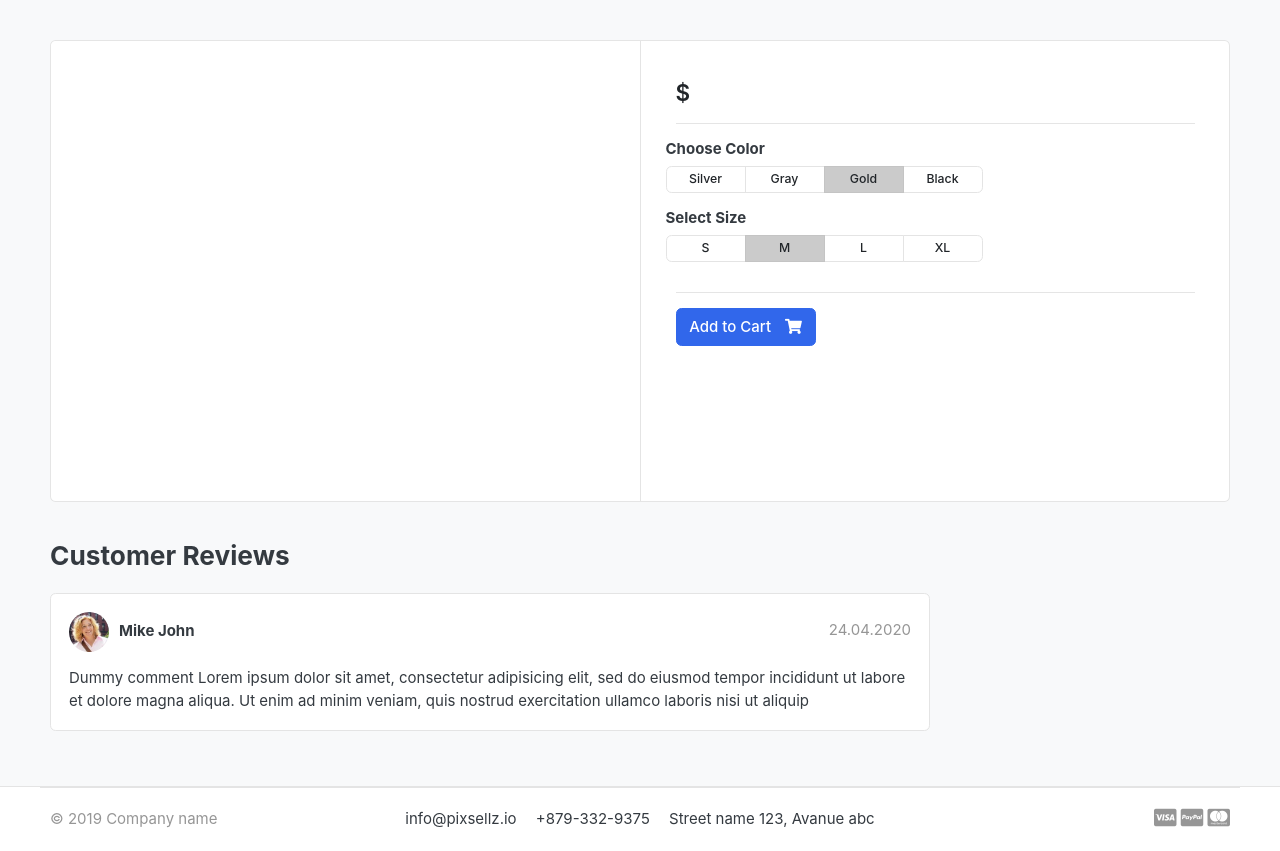
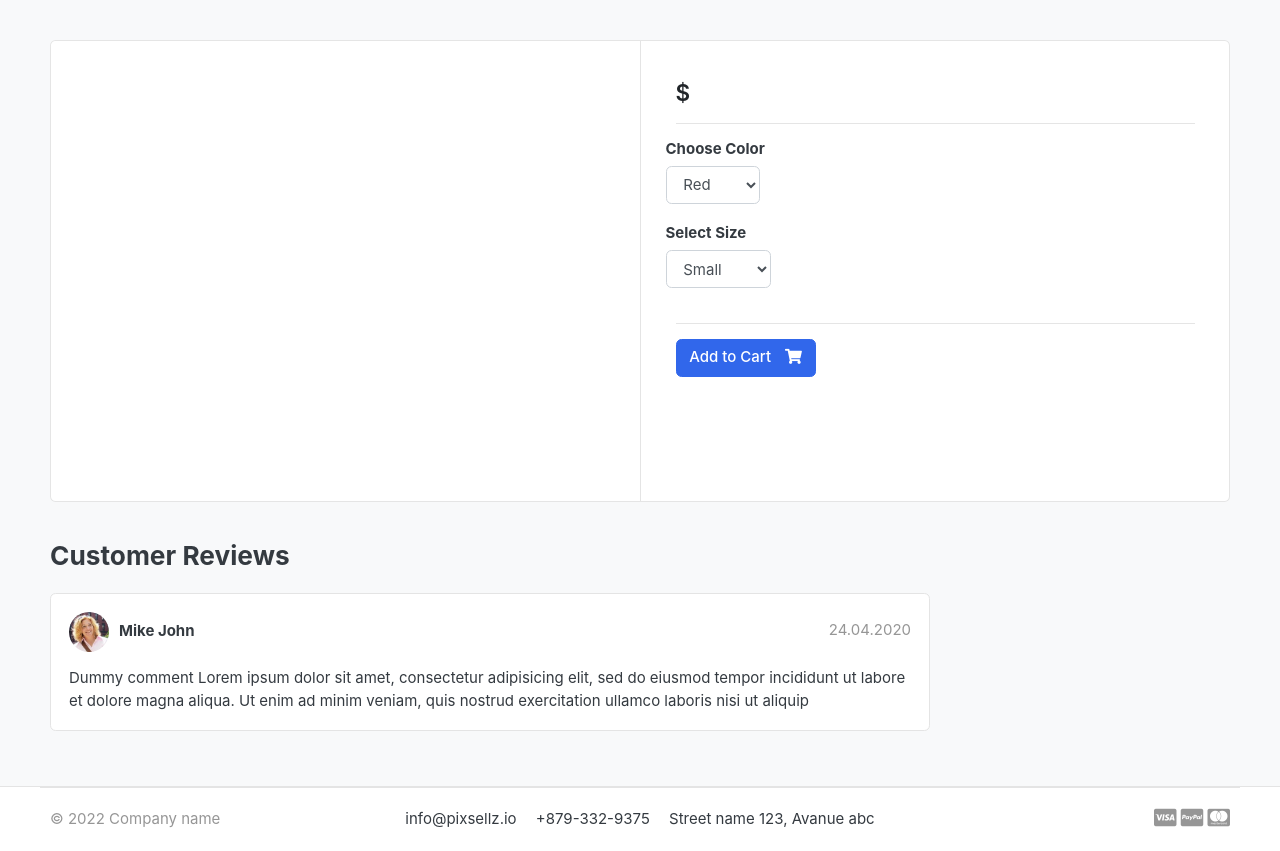
Before and after one commit to mushfiqur-rahman/EcommerceDjango, a Django app: template templates/store/product_detail.html in a window 1280 px wide. Shown: the part 118-969 px from the top of the page. Run offline with Django 4.2, Linux system fonts and the light colour scheme; the template is opened without the code that fills it, so the values that code supplies are empty; some libraries are stand-ins or nearby versions; some web fonts are replaced.

Commit message:
product variation add

```diff
--- a/carts/views.py
+++ b/carts/views.py
@@ -1,3 +1,4 @@
+from django.http import HttpResponse
 from django.shortcuts import render, redirect, get_object_or_404
 from store.models import Product
 from .models import Cart, CartItem
@@ -14,6 +15,11 @@ def _cart_id(request):
 
 
 def add_cart(request, product_id):
+    color = request.GET['color']
+    size = request.GET['size']
+    return HttpResponse(color+ ' '+size)
+    exit()
+
     product = Product.objects.get(id=product_id)  # get the product
     try:
         cart = Cart.objects.get(cart_id=_cart_id(request))  # get the cart using the cart_id present in the session
--- a/templates/includes/footer.html
+++ b/templates/includes/footer.html
@@ -3,7 +3,7 @@
 	<div class="container">
 		<section class="footer-bottom border-top row">
 			<div class="col-md-2">
-				<p class="text-muted"> &copy 2019 Company name </p>
+				<p class="text-muted"> &copy <script>document.write(new Date().getFullYear())</script> Company name </p>
 			</div>
 			<div class="col-md-8 text-md-center">
 				<span  class="px-2">info@pixsellz.io</span>
--- a/templates/store/product_detail.html
+++ b/templates/store/product_detail.html
@@ -17,6 +17,7 @@
                         </article> <!-- gallery-wrap .end// -->
                     </aside>
                     <main class="col-md-6 border-left">
+                        <form action="{% url 'add_cart' single_product.id %}">
                             <article class="content-body">
 
                                 <h2 class="title">{{ single_product.product_name }}</h2>
@@ -32,39 +33,26 @@
                                 <div class="row">
                                     <div class="item-option-select">
                                         <h6>Choose Color</h6>
-                                    <div class="btn-group btn-group-sm btn-group-toggle" data-toggle="buttons">
-                                        <label class="btn btn-light">
-                                            <input type="radio" name="radio_color"> Silver
+                                        <label>
+                                            <select name="color" class="form-control">
+                                                <option value="red">Red</option>
+                                                <option value="yellow">Yellow</option>
+                                                <option value="green">Green</option>
+                                            </select>
                                         </label>
-                                        <label class="btn btn-light">
-                                            <input type="radio" name="radio_color"> Gray
-                                        </label>
-                                        <label class="btn btn-light active">
-                                            <input type="radio" name="radio_color checked"> Gold
-                                        </label>
-                                        <label class="btn btn-light">
-                                            <input type="radio" name="radio_color"> Black
-                                        </label>
-                                    </div>
                                     </div>
                                 </div> <!-- row.// -->
                                 <div class="row">
                                     <div class="item-option-select">
                                         <h6>Select Size</h6>
-                                    <div class="btn-group btn-group-sm btn-group-toggle" data-toggle="buttons">
-                                        <label class="btn btn-light">
-                                            <input type="radio" name="radio_color"> S
+                                        <label>
+                                            <select name="size" class="form-control">
+                                                <option value="small">Small</option>
+                                                <option value="medium">Medium</option>
+                                                <option value="large">Large</option>
+                                                <option value="xLarge">XLarge</option>
+                                            </select>
                                         </label>
-                                        <label class="btn btn-light active">
-                                            <input type="radio" name="radio_color" checked> M
-                                        </label>
-                                        <label class="btn btn-light">
-                                            <input type="radio" name="radio_color"> L
-                                        </label>
-                                        <label class="btn btn-light">
-                                            <input type="radio" name="radio_color"> XL
-                                        </label>
-                                    </div>
                                     </div>
                                 </div> <!-- row.// -->
                                 <hr>
@@ -78,11 +66,13 @@
                                         <a href="{% url 'cart' %}" class="btn  btn-outline-primary"> <span
                                                 class="text">View Cart</span> <i class="fas fa-eye"></i> </a>
                                     {% else %}
-                                    <a href="{% url 'add_cart' single_product.id %}" class="btn  btn-primary"> <span
-                                            class="text">Add to Cart</span> <i class="fas fa-shopping-cart"></i> </a>
+                                        <button type="submit" class="btn  btn-primary"> <span
+                                                class="text">Add to Cart</span> <i class="fas fa-shopping-cart"></i>
+                                        </button>
                                     {% endif %}
                                 {% endif %}
                             </article> <!-- product-info-aside .// -->
+                        </form>
                     </main> <!-- col.// -->
                 </div> <!-- row.// -->
             </div> <!-- card.// -->
```
Also changed, not shown: store/admin.py (+9 -2 lines), store/models.py (+27 -10 lines). Lines whose indentation alone changed are shown as unchanged.
